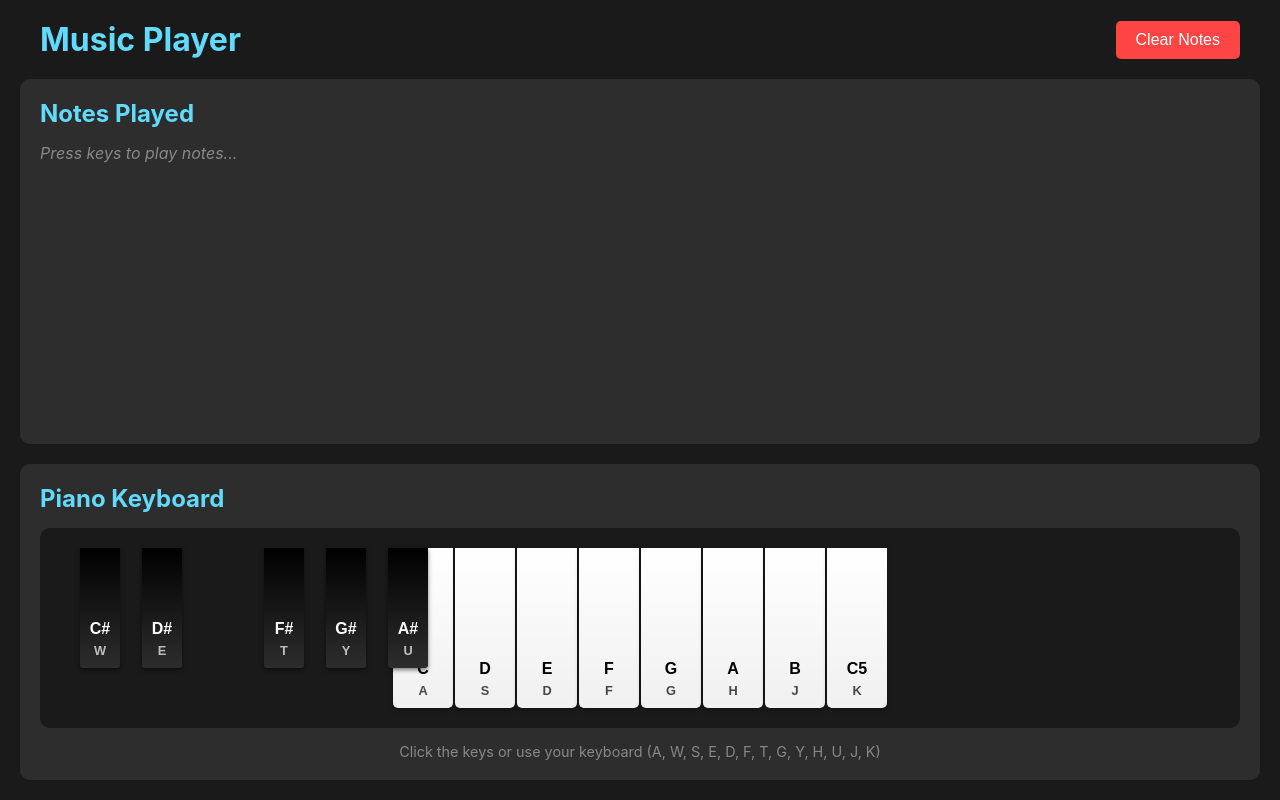
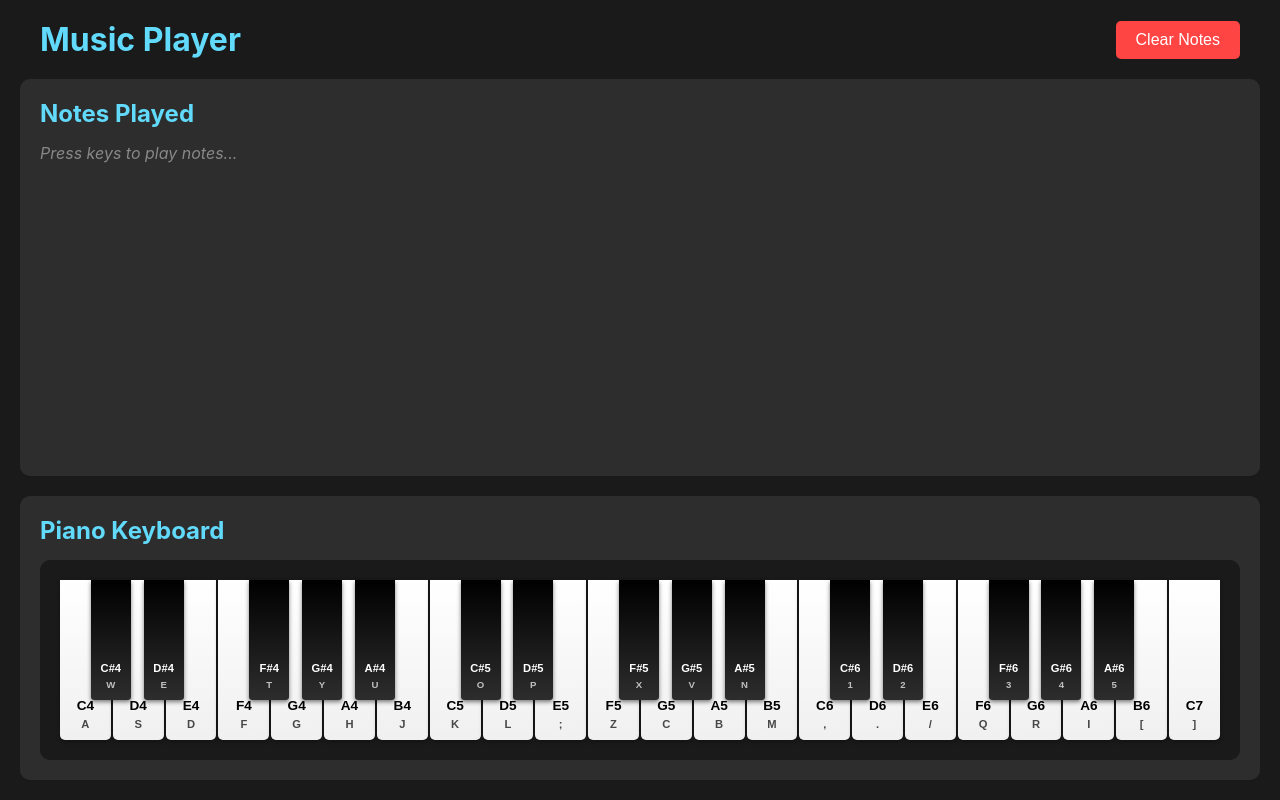
Before and after one commit to JeremyKirkham/music-player, a React (Vite) app: page / in a window 1280 px wide. Built offline with nearby package versions, Linux system fonts and the light colour scheme.

Commit message:
feat: 3 octave keyboard

```diff
--- a/src/components/Keyboard.css
+++ b/src/components/Keyboard.css
@@ -12,12 +12,13 @@
 .keyboard {
   display: flex;
   gap: 2px;
-  justify-content: center;
+  justify-content: flex-start;
   padding: 20px;
   background-color: #1a1a1a;
   border-radius: 10px;
   position: relative;
   height: 200px;
+  overflow-x: auto;
 }
 
 .piano-key {
@@ -36,7 +37,9 @@
 .piano-key.white {
   background: linear-gradient(to bottom, #ffffff 0%, #f0f0f0 100%);
   color: #000;
-  width: 60px;
+  flex: 1;
+  min-width: 40px;
+  max-width: 60px;
   height: 100%;
   border-radius: 0 0 5px 5px;
   box-shadow: 0 2px 4px rgba(0, 0, 0, 0.3);
@@ -54,7 +57,7 @@
 .piano-key.black {
   background: linear-gradient(to bottom, #000000 0%, #2d2d2d 100%);
   color: #fff;
-  width: 40px;
+  width: clamp(25px, 4vw, 40px);
   height: 60%;
   position: absolute;
   z-index: 1;
@@ -71,26 +74,37 @@
   transform: translateY(2px);
 }
 
-/* Position black keys */
-.piano-key.black:nth-of-type(2) { left: calc(60px - 20px); }
-.piano-key.black:nth-of-type(4) { left: calc(120px + 2px - 20px); }
-.piano-key.black:nth-of-type(7) { left: calc(240px + 4px - 20px); }
-.piano-key.black:nth-of-type(9) { left: calc(300px + 6px - 20px); }
-.piano-key.black:nth-of-type(11) { left: calc(360px + 8px - 20px); }
+/* Black keys are positioned dynamically via inline styles */
 
 .note-name {
-  font-size: 1rem;
+  font-size: 0.85rem;
   margin-bottom: 5px;
 }
 
+.piano-key.black .note-name {
+  font-size: 0.7rem;
+}
+
 .key-label {
-  font-size: 0.8rem;
+  font-size: 0.7rem;
   opacity: 0.7;
+}
+
+.piano-key.black .key-label {
+  font-size: 0.6rem;
 }
 
 .instruction {
   text-align: center;
   color: #888;
   margin-top: 15px;
+  margin-bottom: 5px;
   font-size: 0.9rem;
 }
+
+.instruction-detail {
+  text-align: center;
+  color: #666;
+  font-size: 0.8rem;
+  margin-top: 0;
+}
--- a/src/components/Keyboard.tsx
+++ b/src/components/Keyboard.tsx
@@ -1,4 +1,4 @@
-import { useEffect, useRef } from 'react'
+import { useEffect, useRef, useState } from 'react'
 import './Keyboard.css'
 
 interface Note {
@@ -14,6 +14,8 @@ interface KeyboardProps {
 
 const Keyboard = ({ onNotePlay }: KeyboardProps) => {
   const audioContextRef = useRef<AudioContext | null>(null)
+  const keyboardRef = useRef<HTMLDivElement>(null)
+  const [keyDimensions, setKeyDimensions] = useState({ whiteKeyWidth: 60, blackKeyWidth: 40 })
 
   // Initialize audio context
   useEffect(() => {
@@ -26,21 +28,81 @@ const Keyboard = ({ onNotePlay }: KeyboardProps) => {
     }
   }, [])
 
-  // Note frequencies (C4 to C5)
+  // Update key dimensions on resize
+  useEffect(() => {
+    const updateDimensions = () => {
+      if (keyboardRef.current) {
+        const whiteKey = keyboardRef.current.querySelector('.piano-key.white')
+        const blackKey = keyboardRef.current.querySelector('.piano-key.black')
+
+        if (whiteKey && blackKey) {
+          const whiteKeyWidth = whiteKey.getBoundingClientRect().width
+          const blackKeyWidth = blackKey.getBoundingClientRect().width
+          setKeyDimensions({ whiteKeyWidth, blackKeyWidth })
+        }
+      }
+    }
+
+    // Initial measurement
+    updateDimensions()
+
+    // Update on window resize
+    window.addEventListener('resize', updateDimensions)
+
+    // Use ResizeObserver for more accurate updates
+    const resizeObserver = new ResizeObserver(updateDimensions)
+    if (keyboardRef.current) {
+      resizeObserver.observe(keyboardRef.current)
+    }
+
+    return () => {
+      window.removeEventListener('resize', updateDimensions)
+      resizeObserver.disconnect()
+    }
+  }, [])
+
+  // Note frequencies (C4 to C7 - 3 octaves)
   const notes: Note[] = [
-    { name: 'C', frequency: 261.63, key: 'a' },
-    { name: 'C#', frequency: 277.18, key: 'w', isBlack: true },
-    { name: 'D', frequency: 293.66, key: 's' },
-    { name: 'D#', frequency: 311.13, key: 'e', isBlack: true },
-    { name: 'E', frequency: 329.63, key: 'd' },
-    { name: 'F', frequency: 349.23, key: 'f' },
-    { name: 'F#', frequency: 369.99, key: 't', isBlack: true },
-    { name: 'G', frequency: 392.00, key: 'g' },
-    { name: 'G#', frequency: 415.30, key: 'y', isBlack: true },
-    { name: 'A', frequency: 440.00, key: 'h' },
-    { name: 'A#', frequency: 466.16, key: 'u', isBlack: true },
-    { name: 'B', frequency: 493.88, key: 'j' },
+    // First octave (C4 to B4)
+    { name: 'C4', frequency: 261.63, key: 'a' },
+    { name: 'C#4', frequency: 277.18, key: 'w', isBlack: true },
+    { name: 'D4', frequency: 293.66, key: 's' },
+    { name: 'D#4', frequency: 311.13, key: 'e', isBlack: true },
+    { name: 'E4', frequency: 329.63, key: 'd' },
+    { name: 'F4', frequency: 349.23, key: 'f' },
+    { name: 'F#4', frequency: 369.99, key: 't', isBlack: true },
+    { name: 'G4', frequency: 392.00, key: 'g' },
+    { name: 'G#4', frequency: 415.30, key: 'y', isBlack: true },
+    { name: 'A4', frequency: 440.00, key: 'h' },
+    { name: 'A#4', frequency: 466.16, key: 'u', isBlack: true },
+    { name: 'B4', frequency: 493.88, key: 'j' },
+    // Second octave (C5 to B5)
     { name: 'C5', frequency: 523.25, key: 'k' },
+    { name: 'C#5', frequency: 554.37, key: 'o', isBlack: true },
+    { name: 'D5', frequency: 587.33, key: 'l' },
+    { name: 'D#5', frequency: 622.25, key: 'p', isBlack: true },
+    { name: 'E5', frequency: 659.25, key: ';' },
+    { name: 'F5', frequency: 698.46, key: 'z' },
+    { name: 'F#5', frequency: 739.99, key: 'x', isBlack: true },
+    { name: 'G5', frequency: 783.99, key: 'c' },
+    { name: 'G#5', frequency: 830.61, key: 'v', isBlack: true },
+    { name: 'A5', frequency: 880.00, key: 'b' },
+    { name: 'A#5', frequency: 932.33, key: 'n', isBlack: true },
+    { name: 'B5', frequency: 987.77, key: 'm' },
+    // Third octave (C6 to C7)
+    { name: 'C6', frequency: 1046.50, key: ',' },
+    { name: 'C#6', frequency: 1108.73, key: '1', isBlack: true },
+    { name: 'D6', frequency: 1174.66, key: '.' },
+    { name: 'D#6', frequency: 1244.51, key: '2', isBlack: true },
+    { name: 'E6', frequency: 1318.51, key: '/' },
+    { name: 'F6', frequency: 1396.91, key: 'q' },
+    { name: 'F#6', frequency: 1479.98, key: '3', isBlack: true },
+    { name: 'G6', frequency: 1567.98, key: 'r' },
+    { name: 'G#6', frequency: 1661.22, key: '4', isBlack: true },
+    { name: 'A6', frequency: 1760.00, key: 'i' },
+    { name: 'A#6', frequency: 1864.66, key: '5', isBlack: true },
+    { name: 'B6', frequency: 1975.53, key: '[' },
+    { name: 'C7', frequency: 2093.00, key: ']' },
   ]
 
   const playNote = (frequency: number, noteName: string) => {
@@ -87,15 +149,53 @@ const Keyboard = ({ onNotePlay }: KeyboardProps) => {
     return () => window.removeEventListener('keydown', handleKeyPress)
   }, [])
 
+  const whiteNotes = notes.filter(note => !note.isBlack)
+  const blackNotes = notes.filter(note => note.isBlack)
+
+  // Calculate position for black keys based on their position in the scale
+  const getBlackKeyPosition = (noteName: string): number => {
+    const { whiteKeyWidth, blackKeyWidth } = keyDimensions
+    const gap = 2
+    const keyboardPadding = 20
+
+    // Map note names to their position after which white key (0-indexed)
+    // The black key should be centered at the right edge of this white key
+    const positionMap: { [key: string]: number } = {
+      'C#4': 0, 'D#4': 1, 'F#4': 3, 'G#4': 4, 'A#4': 5,
+      'C#5': 7, 'D#5': 8, 'F#5': 10, 'G#5': 11, 'A#5': 12,
+      'C#6': 14, 'D#6': 15, 'F#6': 17, 'G#6': 18, 'A#6': 19,
+    }
+
+    const whiteKeyIndex = positionMap[noteName] || 0
+    // Calculate the right edge of the white key and center the black key on it
+    // Right edge = padding + (whiteKeyIndex + 1) * whiteKeyWidth + whiteKeyIndex * gap
+    // Black key left position = right edge - half of black key width
+    return keyboardPadding + (whiteKeyIndex + 1) * whiteKeyWidth + whiteKeyIndex * gap - (blackKeyWidth / 2)
+  }
+
   return (
     <div className="keyboard-container">
       <h2>Piano Keyboard</h2>
-      <div className="keyboard">
-        {notes.map(note => (
+      <div className="keyboard" ref={keyboardRef}>
+        {/* Render white keys */}
+        {whiteNotes.map(note => (
           <button
             key={note.name}
             data-key={note.key}
-            className={`piano-key ${note.isBlack ? 'black' : 'white'}`}
+            className="piano-key white"
+            onClick={() => playNote(note.frequency, note.name)}
+          >
+            <span className="note-name">{note.name}</span>
+            <span className="key-label">{note.key.toUpperCase()}</span>
+          </button>
+        ))}
+        {/* Render black keys with absolute positioning */}
+        {blackNotes.map(note => (
+          <button
+            key={note.name}
+            data-key={note.key}
+            className="piano-key black"
+            style={{ left: `${getBlackKeyPosition(note.name)}px` }}
             onClick={() => playNote(note.frequency, note.name)}
           >
             <span className="note-name">{note.name}</span>
@@ -103,7 +203,6 @@ const Keyboard = ({ onNotePlay }: KeyboardProps) => {
           </button>
         ))}
       </div>
-      <p className="instruction">Click the keys or use your keyboard (A, W, S, E, D, F, T, G, Y, H, U, J, K)</p>
     </div>
   )
 }
```
Also changed, not shown: 1 other file (tests, documents, lock files or other folders).
